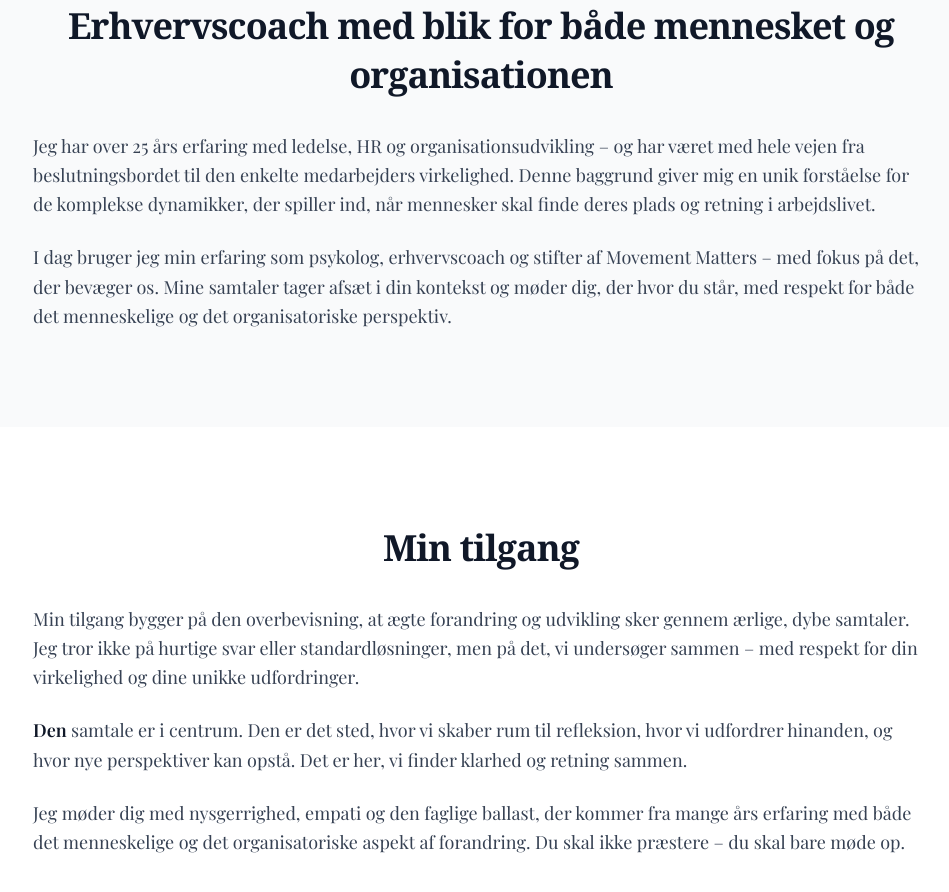
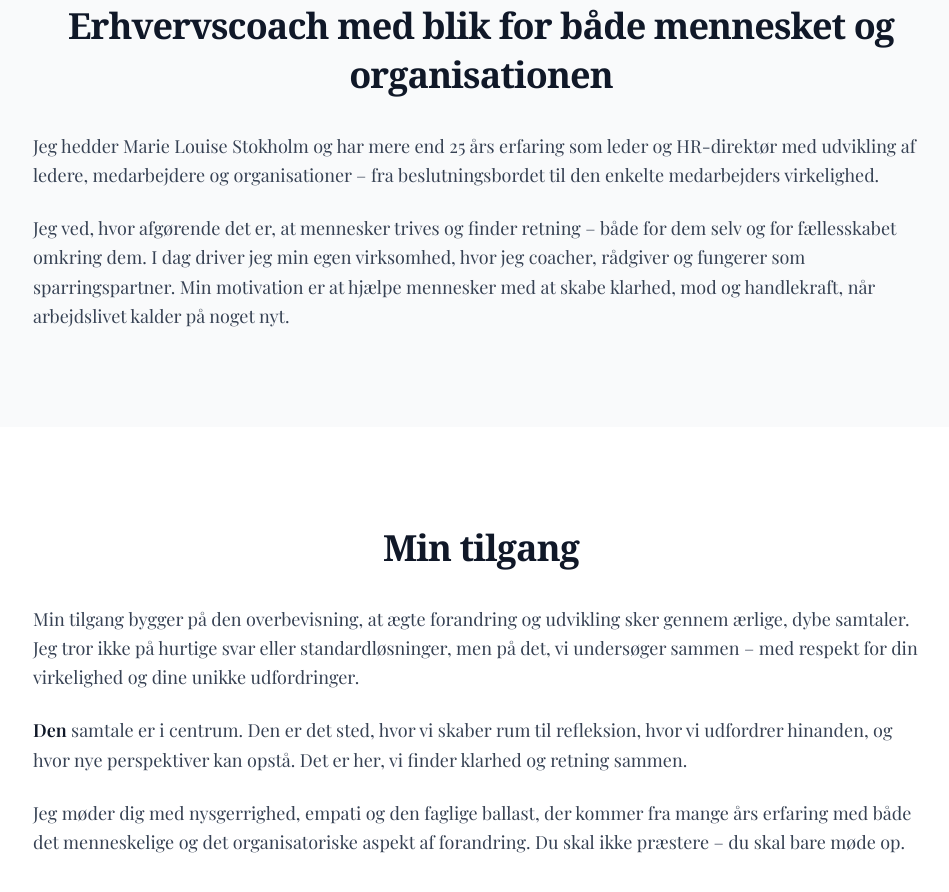
Before and after one commit to nordic-agency/marielouisestokholm, a Next.js app: page /om-mig in a window 1280 px wide. Shown: the part 1040-1932 px from the top of the page, without its empty margins (159-1108 px from the left). Built offline with nearby package versions, Linux system fonts and the light colour scheme.

Commit message:
V2 Revision: Updated Om mig page text in 'Erhvervscoach med blik for både mennesket og organisationen' section with new personal introduction and motivation

```diff
--- a/src/app/om-mig/page.tsx
+++ b/src/app/om-mig/page.tsx
@@ -43,10 +43,10 @@ export default function AboutPage() {
           </h2>
           <div className="space-y-6 text-lg leading-relaxed text-gray-700">
             <p>
-              Jeg har over 25 års erfaring med ledelse, HR og organisationsudvikling – og har været med hele vejen fra beslutningsbordet til den enkelte medarbejders virkelighed. Denne baggrund giver mig en unik forståelse for de komplekse dynamikker, der spiller ind, når mennesker skal finde deres plads og retning i arbejdslivet.
+              Jeg hedder Marie Louise Stokholm og har mere end 25 års erfaring som leder og HR-direktør med udvikling af ledere, medarbejdere og organisationer – fra beslutningsbordet til den enkelte medarbejders virkelighed.
             </p>
             <p>
-              I dag bruger jeg min erfaring som psykolog, erhvervscoach og stifter af Movement Matters – med fokus på det, der bevæger os. Mine samtaler tager afsæt i din kontekst og møder dig, der hvor du står, med respekt for både det menneskelige og det organisatoriske perspektiv.
+              Jeg ved, hvor afgørende det er, at mennesker trives og finder retning – både for dem selv og for fællesskabet omkring dem. I dag driver jeg min egen virksomhed, hvor jeg coacher, rådgiver og fungerer som sparringspartner. Min motivation er at hjælpe mennesker med at skabe klarhed, mod og handlekraft, når arbejdslivet kalder på noget nyt.
             </p>
           </div>
         </div>
```
